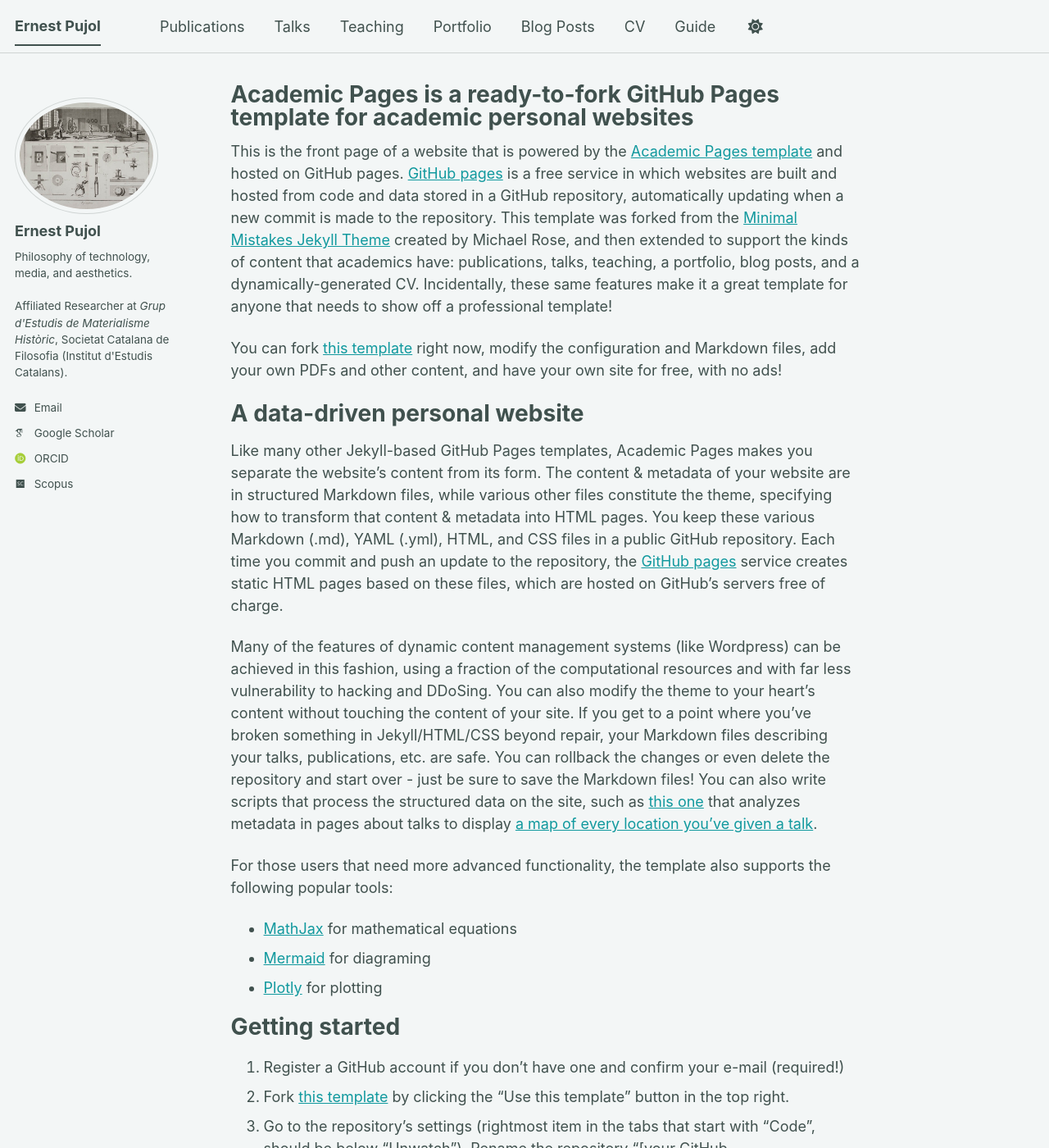
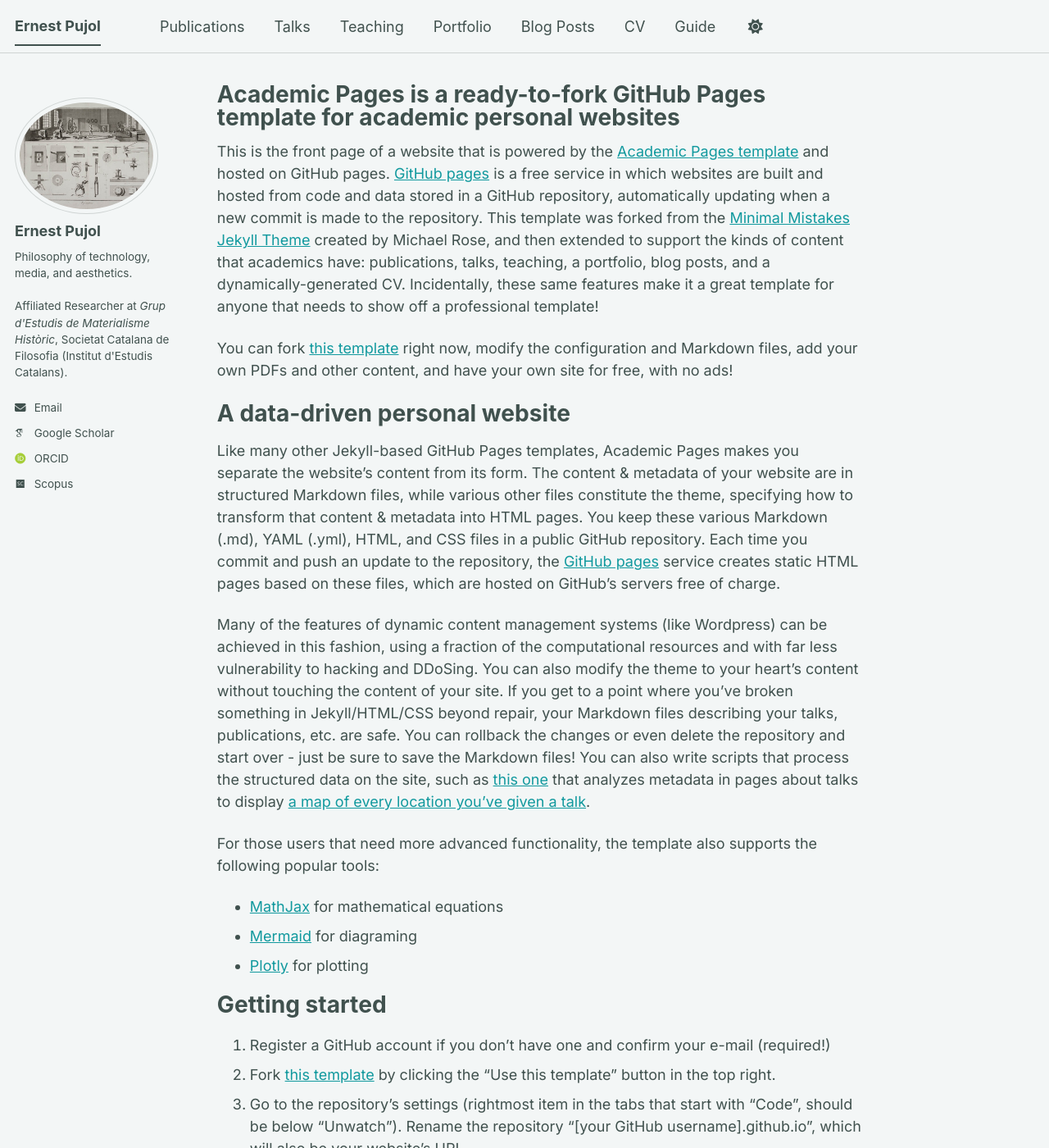
Before and after one commit to epujol90/epujol90.github.io, a Jekyll site: the page built from _pages/about.md, in a window 1280 px wide and 1400 px high. Shown: the whole window at 82% size. Built offline with Jekyll 4.4.1, drawn with Linux system fonts in a browser that asks for light colours; some web fonts are replaced; a script bundle is joined from its source files by our own code; library files that are not in the unit come from our copies.

Commit message:
Update main.scss

```diff
--- a/assets/css/main.scss
+++ b/assets/css/main.scss
@@ -41,3 +41,12 @@
     "vendor/font-awesome/solid",
     "vendor/font-awesome/brands"
 ;
+
+@import url('https://fonts.googleapis.com/css2?family=Inter:wght@400;700&display=swap');
+
+body {
+  font-family: "Inter", sans-serif;
+}
+.page {
+  padding-left: 2em;
+}
```
